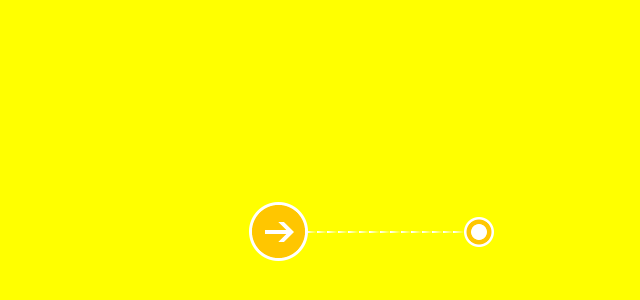
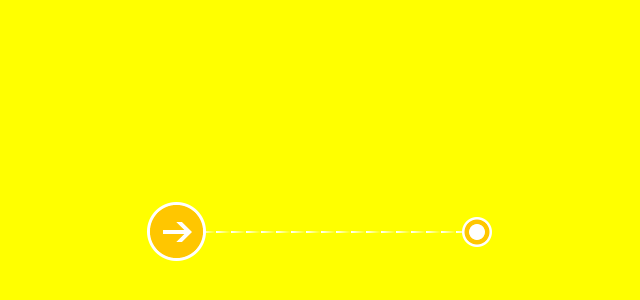
Before and after one commit to vmorenma/Interfaz-web, a plain HTML site: page DragDrop/index.html in a window 1280 px wide. Shown: the part 138-438 px from the top of the page, without its empty margins (283-923 px from the left). Drawn offline with nearby package versions, Linux system fonts and the light colour scheme.

Commit message:
Better style

```diff
--- a/DragDrop/css/style.css
+++ b/DragDrop/css/style.css
@@ -22,14 +22,14 @@ body{
 #content{
     position:absolute;
     top:40%;
-    left:40%;
+    left:32%;
     height: 100px;
-     width: 300px;
+     width: 400px;
 
 }
 .dashdiv{
     height: 2px;
-    width: 210px;
+    width: 300px;
     position: absolute;
     background: repeating-linear-gradient(90deg,white,transparent 5%);
     background-repeat: repeat-x;
```
Also changed, not shown: DragDrop/js/script.js (+13 -4 lines).
